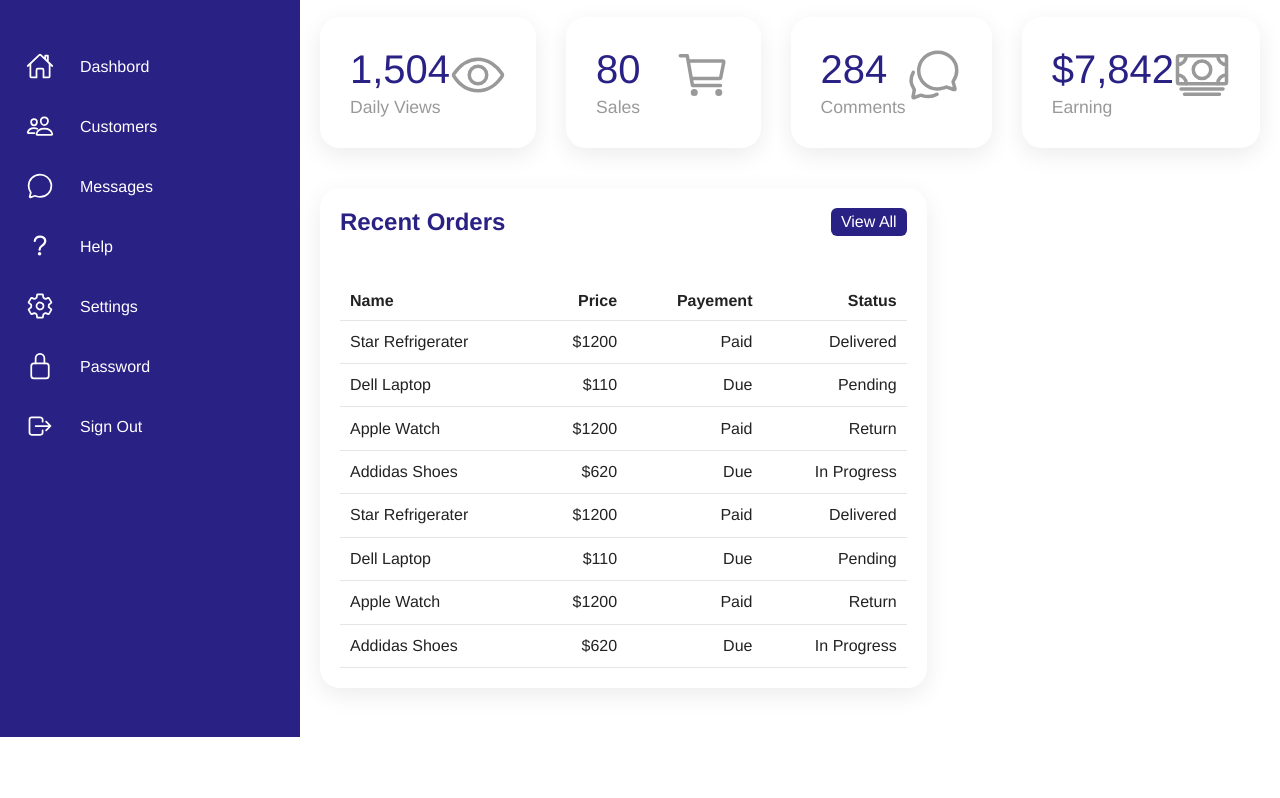
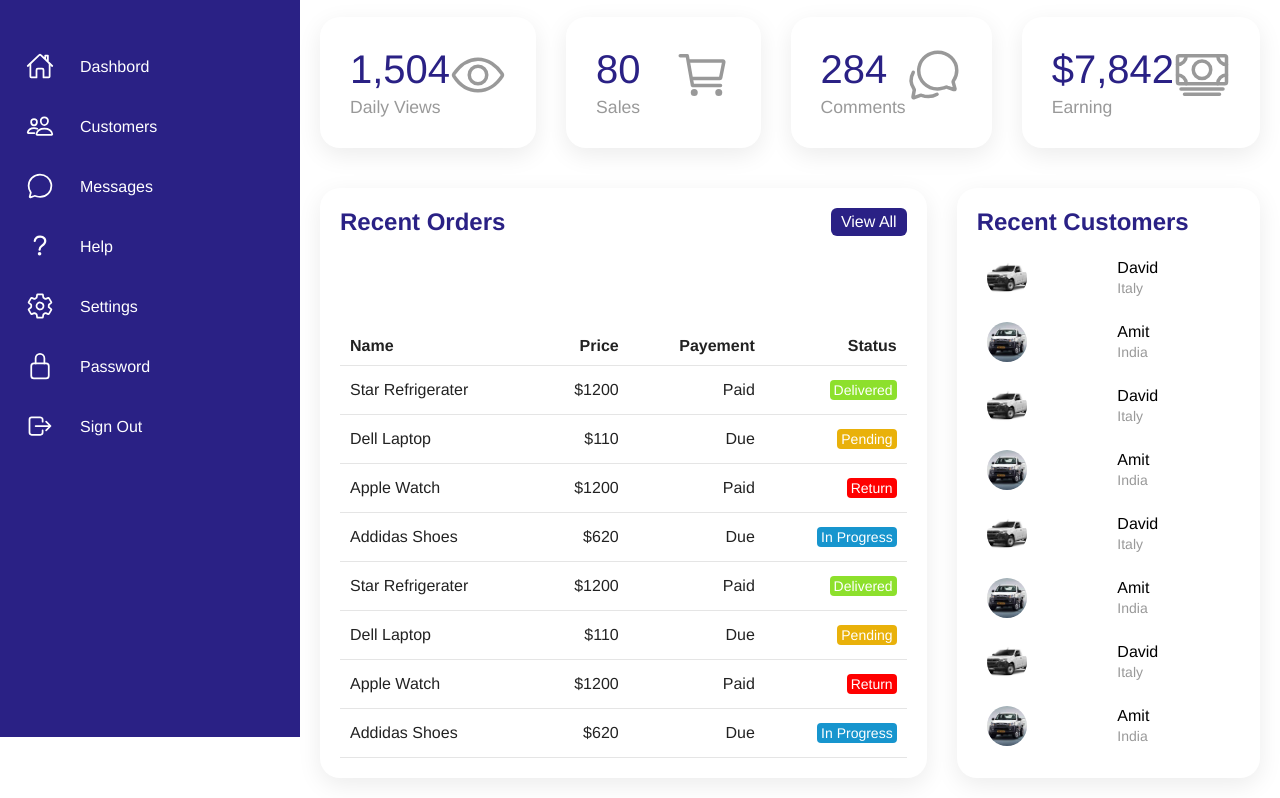
Before and after one commit to naveedniazi95/dashbord-repo, a plain HTML site: page index.html in a window 1280 px wide. Shown: the part 63-861 px from the top of the page. Before the commit the page ends 800 px from the top, so only its background shows below. Drawn offline with nearby package versions, Linux system fonts and the light colour scheme.

Commit message:
added customers detail

```diff
--- a/css/style.css
+++ b/css/style.css
@@ -296,7 +296,7 @@ body{
  .details .recentorder table tr:last-child{
     border-bottom: none;
  }
- .details .recentorder table tbody tr:hover{
+ .details .recentorder table tr:hover{
     background: var(--blue);
     color: var(--white);
  }
@@ -312,3 +312,79 @@ body{
  .details .recentorder table tr td:nth-child(3){
     text-align: end;
  }
+ .status-deliverd{
+    padding: 2px 4px;
+    background: #8de02c;
+    color: var(--white);
+    border-radius: 4px;
+    font-size: 14px;
+    font-weight: 500;
+ }
+ .status-pending{
+    padding: 2px 4px;
+    background: #e9b10a;
+    color: var(--white);
+    border-radius: 4px;
+    font-size: 14px;
+    font-weight: 500;
+ }
+ .status-return{
+    padding: 2px 4px;
+    background: #f00;
+    color: var(--white);
+    border-radius: 4px;
+    font-size: 14px;
+    font-weight: 500;
+ }
+ .status-inprogress{
+    padding: 2px 4px;
+    background: #1795ce;
+    color: var(--white);
+    border-radius: 4px;
+    font-size: 14px;
+    font-weight: 500;
+ }
+ .recentcustomers{
+    position: relative;
+    display: grid;
+    min-height: 500px;
+    background: var(--white);
+    padding: 20px;
+    border-radius: 20px;
+    box-shadow: 0 7px 25px rgba(0, 0, 0, 0.08);
+ }
+ .recentcustomers .imagebx{
+    position: relative;
+    width: 40px;
+    height: 40px;
+    border-radius: 50px;
+    overflow: hidden;
+ }
+ .recentcustomers .imagebx img{
+    position: absolute;
+    top: 0;
+    left: 0;
+    width: 100%;
+    height: 100%;
+    object-fit: cover;
+ }
+
+ .recentcustomers table tr td{
+    padding: 12px 10px;
+ }
+ .recentcustomers table tr td h4{
+    font-size: 16px;
+    font-weight: 500;
+    line-height: 1.2rem;
+ }
+ .recentcustomers table tr td h4 span{
+    font-size: 14px;
+    color: var(--black2);
+ }
+ .recentcustomers table tr:hover{
+    background: var(--blue);
+    color: var(--white);
+ }
+ .recentcustomers table tr:hover td h4 span:hover{
+    color: var(--white);
+ }
--- a/index.html
+++ b/index.html
@@ -165,61 +165,143 @@
                             <td>Star Refrigerater</td>
                             <td>$1200</td>
                             <td>Paid</td>
-                            <td><span class="staus-deliverd">Delivered</span></td>
+                            <td><span class="status-deliverd">Delivered</span></td>
                         </tr>
 
                         <tr>
                             <td>Dell Laptop</td>
                             <td>$110</td>
                             <td>Due</td>
-                            <td><span class="staus-pending">Pending</span></td>
+                            <td><span class="status-pending">Pending</span></td>
                         </tr>
 
                         <tr>
                             <td>Apple Watch</td>
                             <td>$1200</td>
                             <td>Paid</td>
-                            <td><span class="staus-return">Return</span></td>
+                            <td><span class="status-return">Return</span></td>
                         </tr>
 
                         <tr>
                             <td>Addidas Shoes</td>
                             <td>$620</td>
                             <td>Due</td>
-                            <td><span class="staus-inprogress">In Progress</span></td>
+                            <td><span class="status-inprogress">In Progress</span></td>
                         </tr>
 
                         <tr>
                             <td>Star Refrigerater</td>
                             <td>$1200</td>
                             <td>Paid</td>
-                            <td><span class="staus-deliverd">Delivered</span></td>
+                            <td><span class="status-deliverd">Delivered</span></td>
                         </tr>
 
                         <tr>
                             <td>Dell Laptop</td>
                             <td>$110</td>
                             <td>Due</td>
-                            <td><span class="staus-pending">Pending</span></td>
+                            <td><span class="status-pending">Pending</span></td>
                         </tr>
 
                         <tr>
                             <td>Apple Watch</td>
                             <td>$1200</td>
                             <td>Paid</td>
-                            <td><span class="staus-return">Return</span></td>
+                            <td><span class="status-return">Return</span></td>
                         </tr>
 
                         <tr>
                             <td>Addidas Shoes</td>
                             <td>$620</td>
                             <td>Due</td>
-                            <td><span class="staus-inprogress">In Progress</span></td>
+                            <td><span class="status-inprogress">In Progress</span></td>
                         </tr>
 
                     </tbody>
                 </table>
             </div>
+
+             <!-- /----------------------------------------- new customers ------------------------------------------------------/ -->
+               <div class="recentcustomers">
+                    <div class="cardheader">
+                        <h2>Recent Customers</h2>
+                    </div>
+
+                    <table>
+                        <tr>
+                            <td>
+                                <div class="imagebx"><img src="images/m3.jfif" alt=""></div>
+                            </td>
+                            <td>
+                                <h4>David <br> <span>Italy</span></h4>
+                            </td>
+                        </tr>
+
+                        <tr>
+                            <td>
+                                <div class="imagebx"><img src="images/m1.jfif" alt=""></div>
+                            </td>
+                            <td>
+                                <h4>Amit <br> <span>India</span></h4>
+                            </td>
+                        </tr>
+
+                        <tr>
+                            <td>
+                                <div class="imagebx"><img src="images/m3.jfif" alt=""></div>
+                            </td>
+                            <td>
+                                <h4>David <br> <span>Italy</span></h4>
+                            </td>
+                        </tr>
+
+                        <tr>
+                            <td>
+                                <div class="imagebx"><img src="images/m1.jfif" alt=""></div>
+                            </td>
+                            <td>
+                                <h4>Amit <br> <span>India</span></h4>
+                            </td>
+                        </tr>
+
+                        <tr>
+                            <td>
+                                <div class="imagebx"><img src="images/m3.jfif" alt=""></div>
+                            </td>
+                            <td>
+                                <h4>David <br> <span>Italy</span></h4>
+                            </td>
+                        </tr>
+
+                        <tr>
+                            <td>
+                                <div class="imagebx"><img src="images/m1.jfif" alt=""></div>
+                            </td>
+                            <td>
+                                <h4>Amit <br> <span>India</span></h4>
+                            </td>
+                        </tr>
+
+                        <tr>
+                            <td>
+                                <div class="imagebx"><img src="images/m3.jfif" alt=""></div>
+                            </td>
+                            <td>
+                                <h4>David <br> <span>Italy</span></h4>
+                            </td>
+                        </tr>
+
+                        <tr>
+                            <td>
+                                <div class="imagebx"><img src="images/m1.jfif" alt=""></div>
+                            </td>
+                            <td>
+                                <h4>Amit <br> <span>India</span></h4>
+                            </td>
+                        </tr>
+
+                    </table>
+                </div>
          </div>
        </div>
   </div>
```
Also changed, not shown: images/Adeel.jpg (deleted), images/m3.jfif (added).
